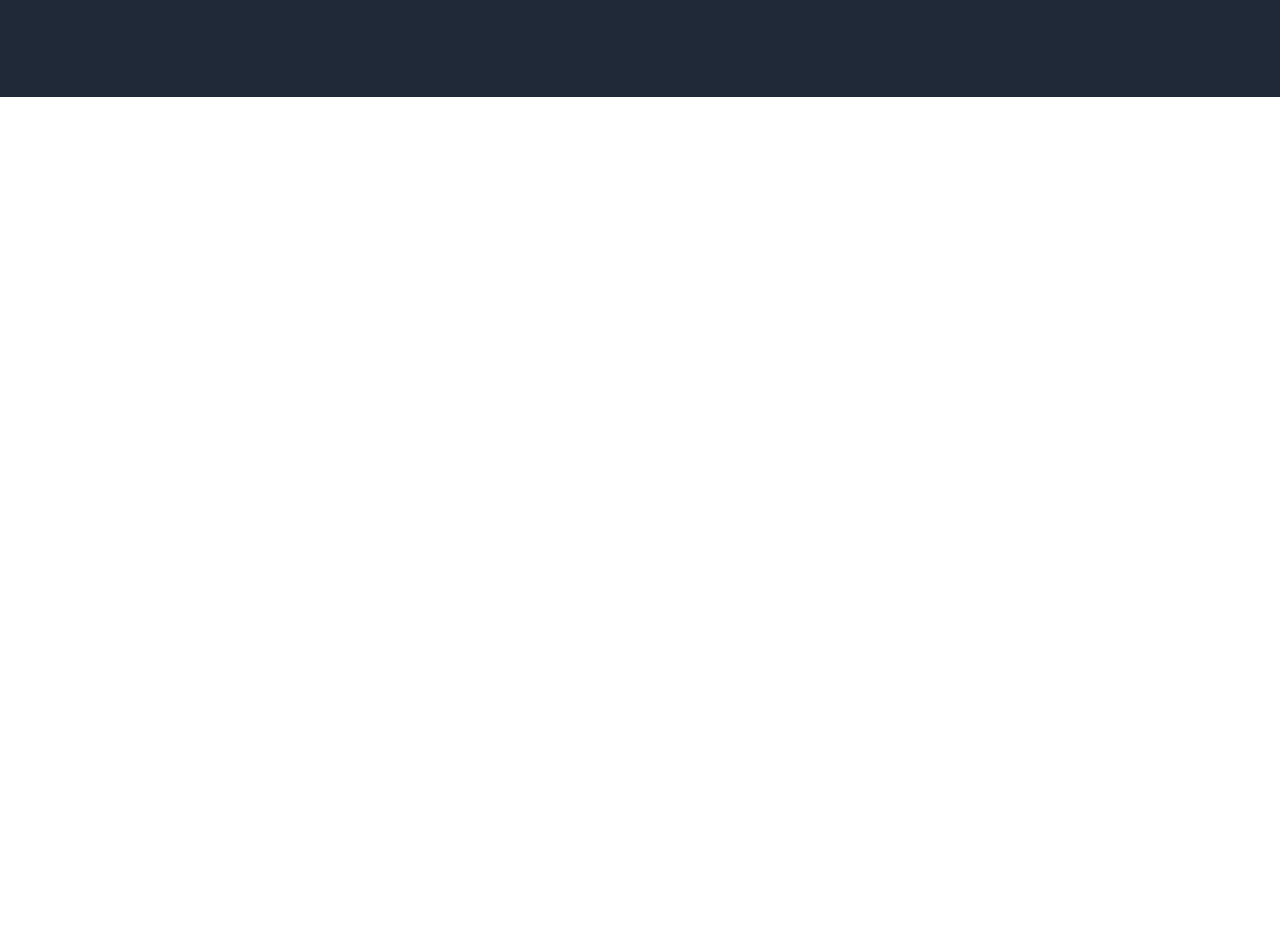
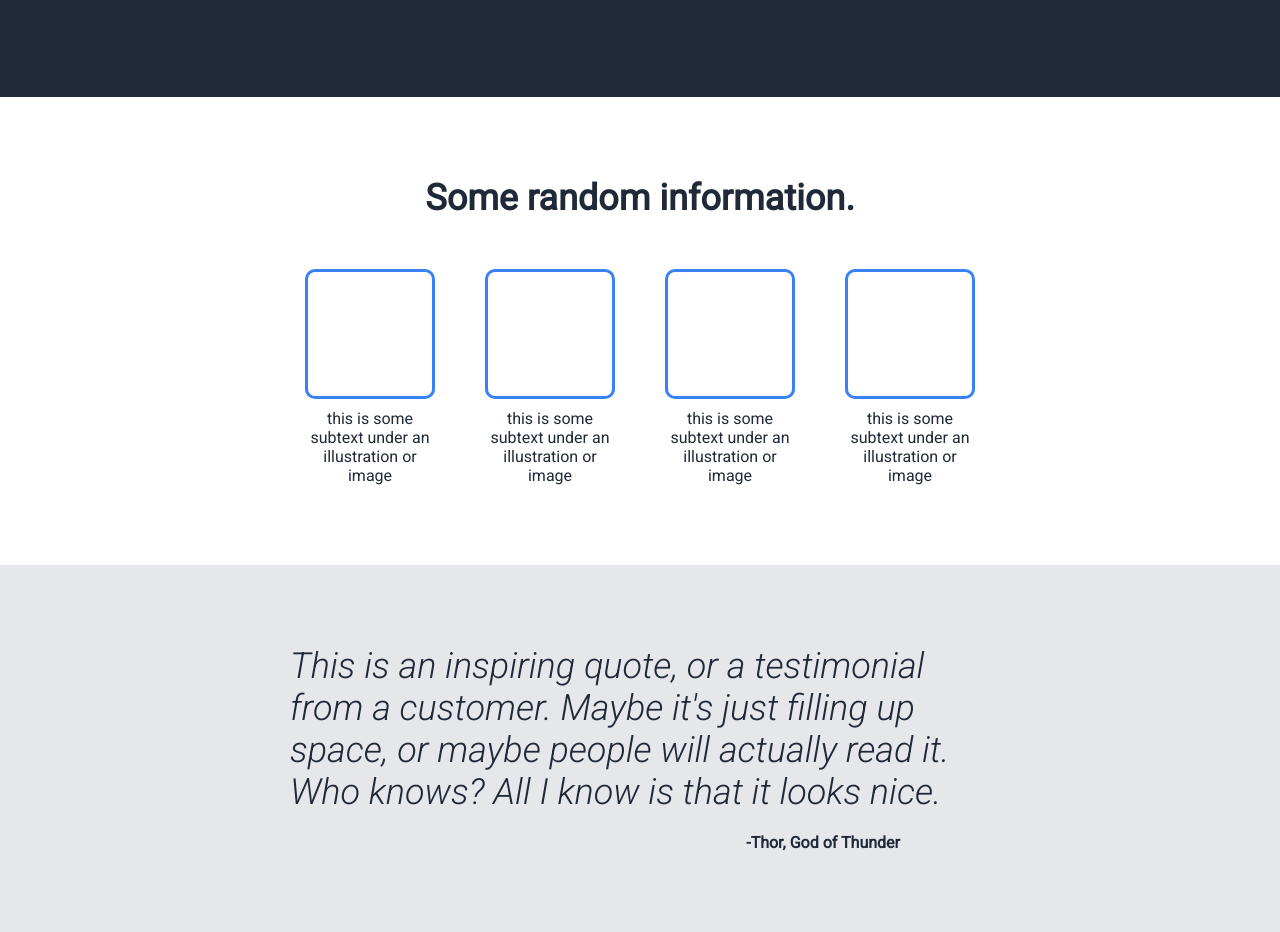
Before and after one commit to JoshSwanepoel/landing-page, a plain HTML site: page index.html in a window 1280 px wide. Shown: the part 370-1302 px from the top of the page. Before the commit the page ends 800 px from the top, so only its background shows below. Drawn offline with Linux system fonts and the light colour scheme.

Commit message:
Create first white section and grey section

```diff
--- a/index.html
+++ b/index.html
@@ -25,5 +25,32 @@
             <div class="placeholder">this is a placeholder for an image</div>
         </div>
     </div>
+    <div class="white-first">
+        <div class="information">Some random information.</div>
+        <div class="images">
+            <div class="image">
+                <button class="image-button"></button>
+                <div class="subtext">this is some subtext under an illustration or image</div>
+            </div>
+            <div class="image">
+                <button class="image-button"></button>
+                <div class="subtext">this is some subtext under an illustration or image</div>
+            </div>
+            <div class="image">
+                <button class="image-button"></button>
+                <div class="subtext">this is some subtext under an illustration or image</div>
+            </div>
+            <div class="image">
+                <button class="image-button"></button>
+                <div class="subtext">this is some subtext under an illustration or image</div>
+            </div>
+        </div>
+    </div>
+    <div class="grey">
+        <div class="quote-block">
+            <div class="quote">This is an inspiring quote, or a testimonial from a customer. Maybe it's just filling up space, or maybe people will actually read it. Who knows? All I know is that it looks nice.</div>
+        </div>
+        <div class="quoter">-Thor, God of Thunder</div>
+    </div>
 </body>
 </html>
--- a/styles.css
+++ b/styles.css
@@ -1,6 +1,11 @@
 @font-face {
     font-family: "MyCustomFont";
     src: url("./fonts/Roboto-Regular.ttf");
+  }
+
+@font-face {
+    font-family: "MyCustomFont2";
+    src: url("./fonts/Roboto-LightItalic.ttf");
   }
 
   body {
@@ -77,3 +82,75 @@
 body {
     margin: 0;
 }
+
+.images {
+    display: flex;
+    gap: 50px;
+}
+
+.white-first {
+    display: flex;
+    flex-direction: column;
+    align-items: center;
+    gap: 50px;
+    padding-top: 80px;
+    padding-bottom: 80px;
+    padding-left: 100px;
+    padding-right: 100px;
+}
+
+.image {
+    display: flex;
+    flex-direction: column;
+    justify-content: center;
+    width: 130px;
+    gap: 10px;
+}
+
+.image-button {
+    height: 130px;
+    border-color: #3882f6;
+    background: none;
+    border-width: 3px;
+    border-style: solid;
+    border-radius: 10px;
+}
+
+.subtext {
+    text-align: center;
+    color: #1f2937;
+}
+
+.information {
+    font-size: 36px;
+    font-weight: 900;
+    color: #1f2937;
+}
+
+.grey {
+    background-color: #e5e7eb;
+    display: flex;
+    flex-direction: column;
+    align-items: center;
+    padding: 80px;
+}
+
+.quote-block {
+    width: 700px;
+    display: flex;
+    flex-direction: column;
+}
+
+.quote {
+    font-size: 36px;
+    font-family: 'MyCustomFont2', sans-serif;
+    color: #1f2937;
+}
+
+.quoter {
+    align-self: end;
+    padding-right: 300px;
+    padding-top: 20px;
+    color: #1f2937;
+    font-weight: bold;
+}
```
Also changed, not shown: fonts/Roboto-LightItalic.ttf (added).
